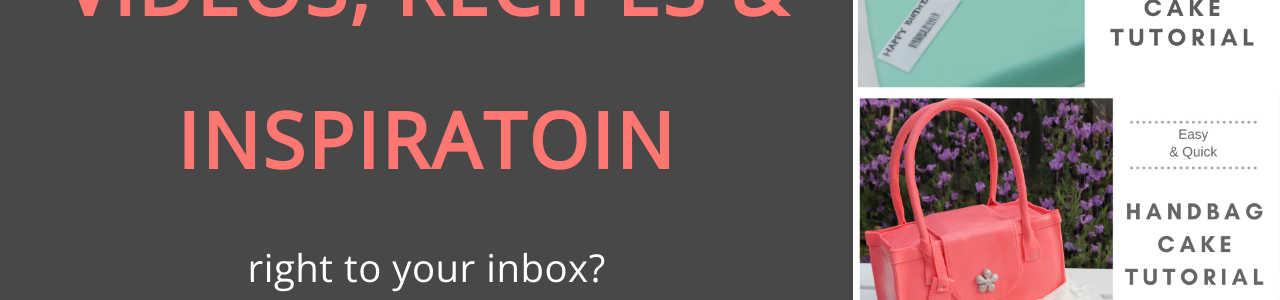
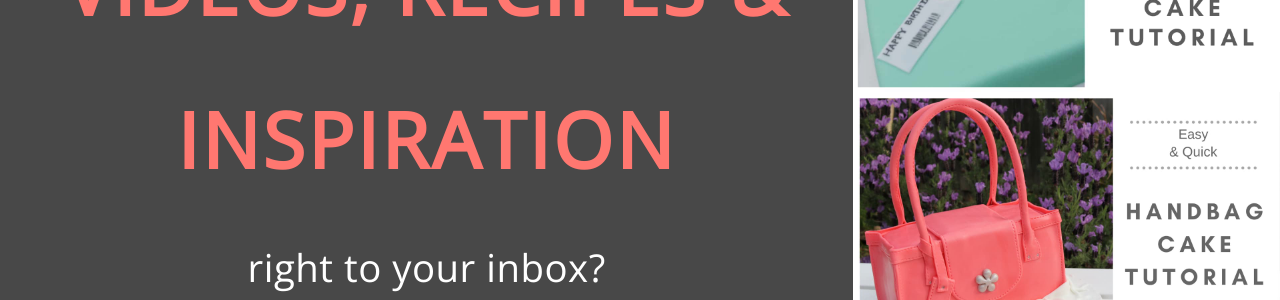
Before and after one commit to DiliniRajapaksha/sewdil, a Jekyll site: the page built from index.html, in a window 1280 px wide. Shown: the part 955-1255 px from the top of the page. Built offline with Jekyll 4.4.1, drawn with Linux system fonts in a browser that asks for light colours; comment, search, counter and statistics services are not loaded.

Commit message:
typo fix

```diff
--- a/index.html
+++ b/index.html
@@ -11,7 +11,7 @@ title: Sweet Valley Creations
 	<div id="main-cta" class="main-cta">
 		<p>Want to receive the latest</p>
 		<p class=""> CAKE DECORATING</p>
-		<p class="brand-pink large-text"> VIDEOS, RECIPES & INSPIRATOIN </p>
+		<p class="brand-pink large-text"> VIDEOS, RECIPES & INSPIRATION </p>
 		<p> right to your inbox?</p>
         <div class="btn">
         	<a href="#{{site.general_mailmunch_popup}}">
```
